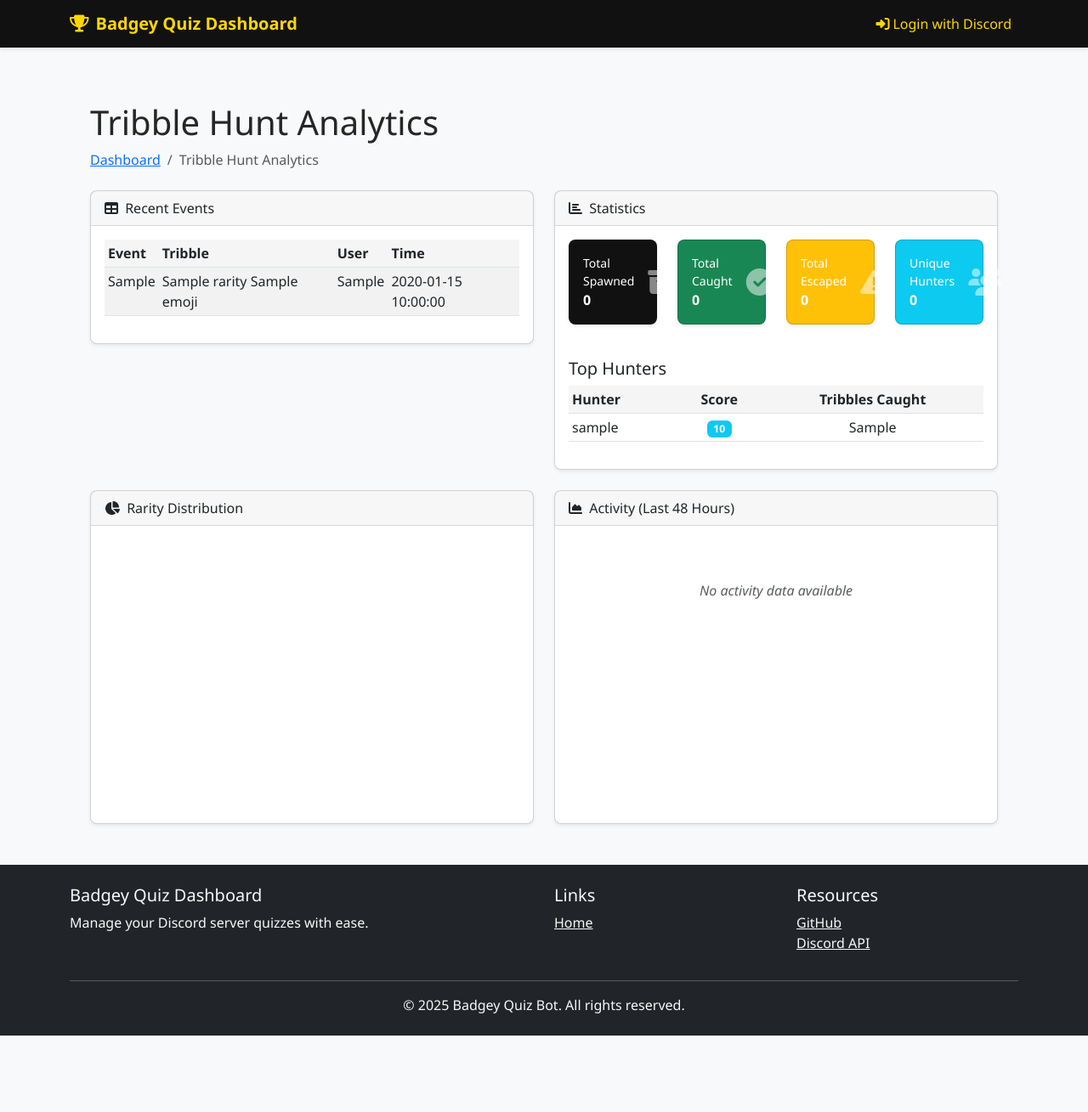
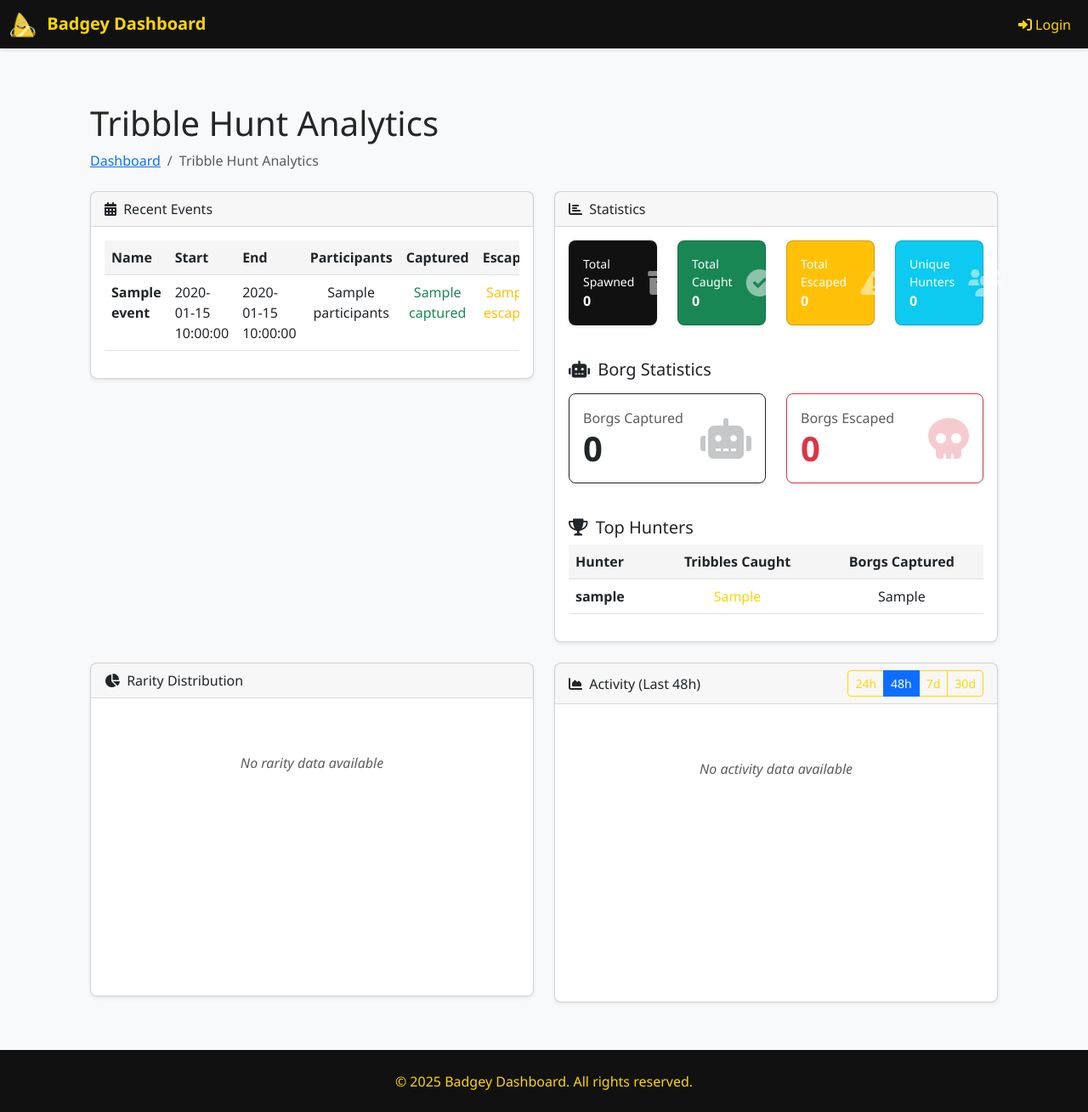
Before and after one commit to KJoshO0611/badgey-dashboard, a Python web app: template templates/analytics/tribbles.html in a window 1280 px wide. Shown: the whole page at 85% size. Before the commit the page ends 1219 px from the top, so only its background shows below. Run offline with Jinja, Linux system fonts and the light colour scheme; the template is opened without the code that fills it: most values are stand-ins (such as "Sample title", 1, 10 or a date in 2020); a map, chart or similar area stays blank; some libraries are stand-ins or nearby versions.

Commit message:
fixed tribble analytics

```diff
--- a/templates/analytics/tribbles.html
+++ b/templates/analytics/tribbles.html
@@ -1,4 +1,4 @@
-{% extends "base.html" %}
+{% extends 'layout.html' %}
 
 {% block title %}Tribble Hunt Analytics - Badgey Dashboard{% endblock %}
 
@@ -14,36 +14,42 @@
         <div class="col-xl-6">
             <div class="card mb-4">
                 <div class="card-header">
-                    <i class="fas fa-table me-1"></i>
+                    <i class="fas fa-calendar-alt me-1"></i>
                     Recent Events
                 </div>
                 <div class="card-body">
-                    <table class="table table-striped table-sm">
+                    <div class="table-responsive">
+                        <table class="table table-hover">
                             <thead>
                                 <tr>
-                                <th>Event</th>
-                                <th>Tribble</th>
-                                <th>User</th>
-                                <th>Time</th>
+                                    <th>Name</th>
+                                    <th>Start</th>
+                                    <th>End</th>
+                                    <th class="text-center">Participants</th>
+                                    <th class="text-center">Captured</th>
+                                    <th class="text-center">Escaped</th>
                                 </tr>
                             </thead>
                             <tbody>
                                 {% if events %}
                                     {% for event in events %}
                                     <tr>
-                                    <td>{{ event.event_type|default('Spawn') }}</td>
-                                    <td>{{ event.rarity|default('Unknown') }} {{ event.emoji|default('🦔') }}</td>
-                                    <td>{{ event.claimed_by|default('N/A') }}</td>
-                                    <td>{{ event.time|default(event.start_time) }}</td>
+                                        <td><strong>{{ event.event_name }}</strong></td>
+                                        <td>{{ event.start_time|default('-') }}</td>
+                                        <td>{{ event.end_time|default('-') }}</td>
+                                        <td class="text-center">{{ event.participants|default(0) }}</td>
+                                        <td class="text-center text-success">{{ event.captured|default(0) }}</td>
+                                        <td class="text-center text-warning">{{ event.escaped|default(0) }}</td>
                                     </tr>
                                     {% endfor %}
                                 {% else %}
                                     <tr>
-                                    <td colspan="4" class="text-center">No recent events</td>
+                                        <td colspan="6" class="text-center">No recent events</td>
                                     </tr>
                                 {% endif %}
                             </tbody>
                         </table>
+                    </div>
                 </div>
             </div>
         </div>
@@ -55,6 +61,7 @@
                     Statistics
                 </div>
                 <div class="card-body">
+                    <!-- Overall Statistics -->
                     <div class="row">
                         <div class="col-md-3 mb-3">
                             <div class="card bg-primary text-white h-100">
@@ -110,24 +117,59 @@
                         </div>
                     </div>
 
+
+
+                    <!-- Borg Stats -->
+                    <div class="mt-4 mb-3">
+                        <h5><i class="fas fa-robot me-1"></i> Borg Statistics</h5>
+                        <div class="row mt-3">
+                            <div class="col-md-6 mb-3">
+                                <div class="card border-dark h-100">
+                                    <div class="card-body">
+                                        <div class="d-flex justify-content-between align-items-center">
+                                            <div class="me-3">
+                                                <div class="text-muted">Borgs Captured</div>
+                                                <div class="display-6 fw-bold text-dark">{{ stats.borg_captured|default(0) }}</div>
+                                            </div>
+                                            <i class="fas fa-robot fa-3x text-dark opacity-25"></i>
+                                        </div>
+                                    </div>
+                                </div>
+                            </div>
+                            <div class="col-md-6 mb-3">
+                                <div class="card border-danger h-100">
+                                    <div class="card-body">
+                                        <div class="d-flex justify-content-between align-items-center">
+                                            <div class="me-3">
+                                                <div class="text-muted">Borgs Escaped</div>
+                                                <div class="display-6 fw-bold text-danger">{{ stats.borg_escaped|default(0) }}</div>
+                                            </div>
+                                            <i class="fas fa-skull fa-3x text-danger opacity-25"></i>
+                                        </div>
+                                    </div>
+                                </div>
+                            </div>
+                        </div>
+                    </div>
+
                     {% if top_hunters %}
                     <div class="mt-4">
-                        <h5>Top Hunters</h5>
+                        <h5><i class="fas fa-trophy me-1"></i> Top Hunters</h5>
                         <div class="table-responsive">
-                            <table class="table table-sm table-hover">
+                            <table class="table table-hover">
                                 <thead>
                                     <tr>
                                         <th>Hunter</th>
-                                        <th class="text-center">Score</th>
                                         <th class="text-center">Tribbles Caught</th>
+                                        <th class="text-center">Borgs Captured</th>
                                     </tr>
                                 </thead>
                                 <tbody>
                                     {% for hunter in top_hunters %}
                                     <tr>
-                                        <td>{{ hunter.username }}</td>
-                                        <td class="text-center"><span class="badge bg-info">{{ hunter.score }}</span></td>
-                                        <td class="text-center">{{ hunter.tribbles_caught }}</td>
+                                        <td><strong>{{ hunter.username }}</strong></td>
+                                        <td class="text-center text-primary">{{ hunter.tribbles_caught }}</td>
+                                        <td class="text-center text-dark">{{ hunter.borgs_caught }}</td>
                                     </tr>
                                     {% endfor %}
                                 </tbody>
@@ -158,9 +200,17 @@
         </div>
         <div class="col-xl-6">
             <div class="card mb-4">
-                <div class="card-header">
+                <div class="card-header d-flex justify-content-between align-items-center">
+                    <div>
                         <i class="fas fa-chart-area me-1"></i>
-                    Activity (Last 48 Hours)
+                        <span id="activity-title">Activity (Last 48 Hours)</span>
+                    </div>
+                    <div class="btn-group" role="group" aria-label="Time period selector">
+                        <a href="{{ url_for('analytics.tribbles', duration=24) }}" class="btn btn-sm btn-outline-primary time-filter" data-hours="24">24h</a>
+                        <a href="{{ url_for('analytics.tribbles', duration=48) }}" class="btn btn-sm btn-outline-primary time-filter active" data-hours="48">48h</a>
+                        <a href="{{ url_for('analytics.tribbles', duration=168) }}" class="btn btn-sm btn-outline-primary time-filter" data-hours="168">7d</a>
+                        <a href="{{ url_for('analytics.tribbles', duration=720) }}" class="btn btn-sm btn-outline-primary time-filter" data-hours="720">30d</a>
+                    </div>
                 </div>
                 <div class="card-body" style="height: 350px;">
                     <canvas id="activityChart"></canvas>
@@ -171,49 +221,71 @@
 </div>
 <!-- Store data in data attributes to avoid JS linter errors -->
 <div id="chart-data"
-     data-rarity='{{ rarity_distribution|tojson }}'
-     data-activity='{{ activity_data|tojson }}'>
+     data-rarity='{{ rarity_distribution|tojson|safe }}'
+     data-activity='{{ activity_data|tojson|safe }}'>
 </div>
 {% endblock %}
 
-{% block scripts %}
-<script src="https://cdn.jsdelivr.net/npm/chart.js"></script>
+{% block extra_js %}
+<!-- Use Chart.js version compatible with layout.html -->
+<script src="https://cdn.jsdelivr.net/npm/chart.js@3.7.0/dist/chart.min.js"></script>
 <script>
     document.addEventListener('DOMContentLoaded', function() {
+        // Highlight the active time filter button based on the current URL
+        const currentUrl = window.location.pathname;
+        const duration = currentUrl.match(/\/tribbles\/(\d+)/) ? currentUrl.match(/\/tribbles\/(\d+)/)[1] : '48';
+        document.querySelectorAll('.time-filter').forEach(btn => {
+            btn.classList.remove('active');
+            if (btn.getAttribute('data-hours') === duration) {
+                btn.classList.add('active');
+                document.getElementById('activity-title').textContent = `Activity (Last ${btn.textContent})`;
+            }
+        });
         // Get data from data attributes instead of directly in JS
         const dataElement = document.getElementById('chart-data');
-        const rarityDataRaw = JSON.parse(dataElement.dataset.rarity || '[]');
-        const activityDataRaw = JSON.parse(dataElement.dataset.activity || '[]');
+        let rarityDataRaw, activityDataRaw;
+
+        try {
+            rarityDataRaw = JSON.parse(dataElement.dataset.rarity || '[]');
+            activityDataRaw = JSON.parse(dataElement.dataset.activity || '[]');
+            console.log('Rarity data:', rarityDataRaw);
+            console.log('Activity data:', activityDataRaw);
+        } catch (error) {
+            console.error('Error parsing chart data:', error);
+            rarityDataRaw = [];
+            activityDataRaw = [];
+        }
 
         // Process rarity data - handle both array and object formats
         let rarityData = [];
 
         // Check if we received an array of objects with rarity and count properties
-        if (Array.isArray(rarityDataRaw) && rarityDataRaw.length > 0 && rarityDataRaw[0].hasOwnProperty('rarity')) {
+        if (Array.isArray(rarityDataRaw) && rarityDataRaw.length > 0 && rarityDataRaw[0] && rarityDataRaw[0].hasOwnProperty('rarity')) {
             rarityData = rarityDataRaw;
         }
         // Check if we received a simple array of counts
         else if (Array.isArray(rarityDataRaw)) {
             // Convert array of values to array of objects with proper names
-            const rarityNames = ['Common', 'Uncommon', 'Rare', 'Epic', 'Legendary'];
+            const rarityNames = ['Common', 'Uncommon', 'Rare', 'Borg'];
             rarityData = rarityDataRaw.map((count, index) => ({
                 rarity: rarityNames[index] || `Rarity ${index+1}`,
-                count: count
+                count: parseInt(count) || 0
             })).filter(item => item.count > 0); // Only include non-zero values
         }
 
+        console.log('Processed rarity data:', rarityData);
+
         // Rarity distribution chart
-        if (rarityData.length > 0) {
+        if (rarityData && rarityData.length > 0) {
             const labels = rarityData.map(item => item.rarity);
-            const counts = rarityData.map(item => item.count);
+            const counts = rarityData.map(item => parseInt(item.count) || 0);
 
             // Define colors for different rarities
             const backgroundColors = [
                 'rgba(151, 187, 205, 0.7)',   // Common - Light Blue
                 'rgba(70, 191, 189, 0.7)',    // Uncommon - Teal
                 'rgba(119, 99, 212, 0.7)',    // Rare - Purple
-                'rgba(224, 179, 66, 0.7)',    // Epic - Gold
-                'rgba(237, 85, 101, 0.7)',    // Legendary - Red
+                'rgba(224, 179, 66, 0.7)',    // Borg - Gold
             ];
 
             const borderColors = backgroundColors.map(color => color.replace('0.7', '1'));
@@ -281,15 +353,25 @@
         }
 
         // Activity chart
-        if (activityDataRaw && activityDataRaw.length > 0) {
+        if (activityDataRaw && Array.isArray(activityDataRaw) && activityDataRaw.length > 0) {
             const timeLabels = activityDataRaw.map(item => {
+                try {
+                    if (!item || !item.time_period) {
+                        return 'Unknown';
+                    }
                     const date = new Date(item.time_period);
                     return date.toLocaleString([], { month: 'short', day: 'numeric', hour: '2-digit' });
+                } catch (e) {
+                    console.error('Error formatting date:', e);
+                    return 'Invalid date';
+                }
             });
 
-            const totalCounts = activityDataRaw.map(item => item.total || 0);
-            const claimedCounts = activityDataRaw.map(item => item.claimed || 0);
-            const escapedCounts = activityDataRaw.map(item => item.escaped || 0);
+            const totalCounts = activityDataRaw.map(item => parseInt(item?.total) || 0);
+            const claimedCounts = activityDataRaw.map(item => parseInt(item?.claimed) || 0);
+            const escapedCounts = activityDataRaw.map(item => parseInt(item?.escaped) || 0);
+
+            console.log('Chart data prepared:', { timeLabels, totalCounts, claimedCounts, escapedCounts });
 
             const activityCtx = document.getElementById('activityChart').getContext('2d');
             new Chart(activityCtx, {
@@ -394,8 +476,20 @@
             });
         } else {
             // If no activity data, show a message
-            document.getElementById('activityChart').parentNode.innerHTML =
+            const activityElement = document.getElementById('activityChart');
+            if (activityElement && activityElement.parentNode) {
+                activityElement.parentNode.innerHTML =
                     '<div class="text-center py-5 text-muted"><em>No activity data available</em></div>';
+            }
+        }
+
+        // Similarly, handle the case where rarity chart might be missing
+        if (!rarityData || rarityData.length === 0) {
+            const rarityElement = document.getElementById('rarityChart');
+            if (rarityElement && rarityElement.parentNode) {
+                rarityElement.parentNode.innerHTML =
+                    '<div class="text-center py-5 text-muted"><em>No rarity data available</em></div>';
+            }
         }
     });
 </script>
```
Also changed, not shown: routes/analytics.py (+110 -35 lines). Lines whose indentation alone changed are shown as unchanged.
